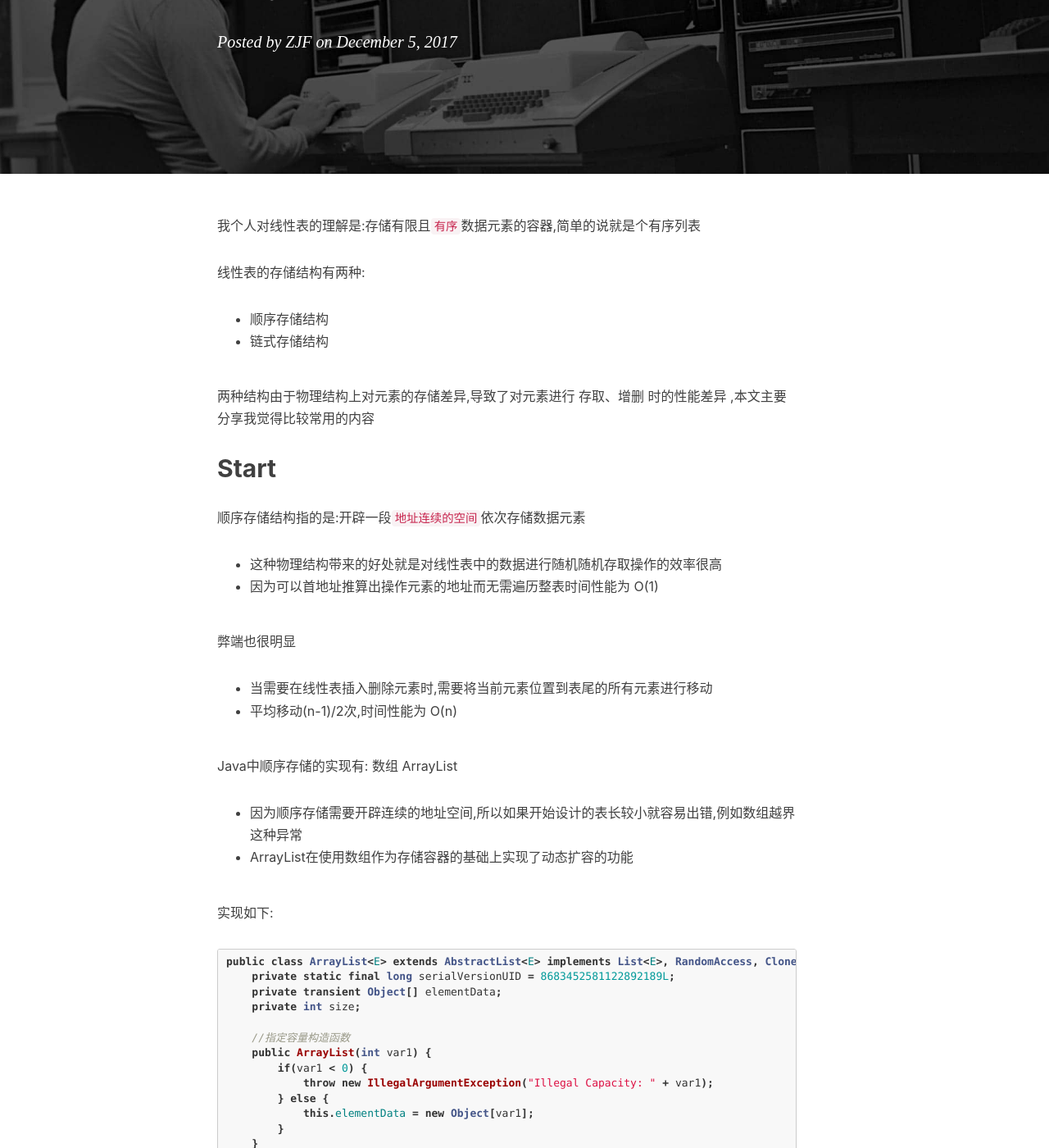
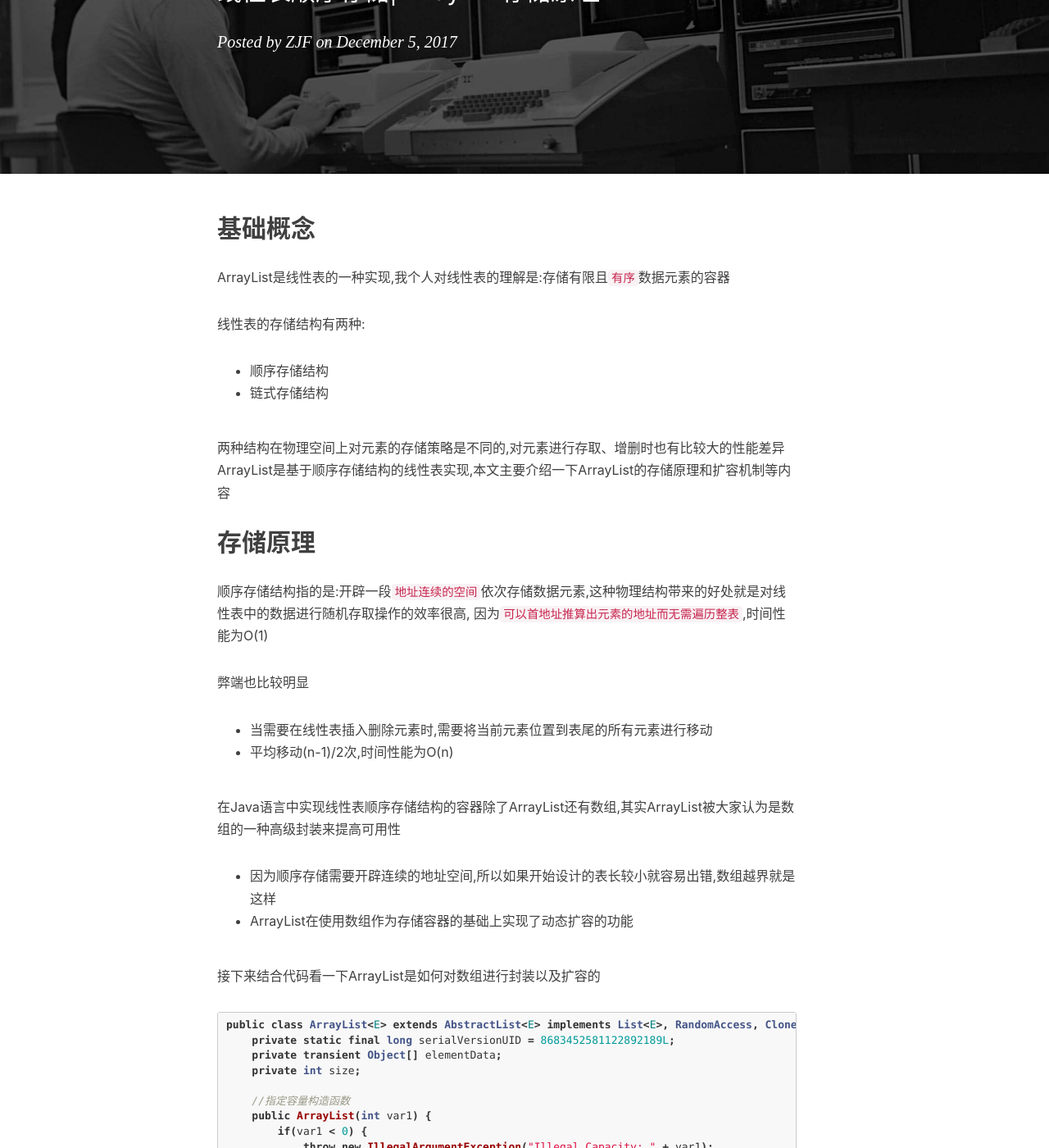
Before and after one commit to DoubleChick/DoubleChick.github.io, a Jekyll site: the page built from _posts/2017-12-05-ArrayList.markdown, in a window 1280 px wide and 1400 px high, scrolled down 311 px. Shown: the whole window at 82% size. Built offline with Jekyll 4.4.1, drawn with Linux system fonts in a browser that asks for light colours; nearby versions of some CDN libraries; comment, search, counter and statistics services are not loaded; some of the changed text lies outside the part shown.

Commit message:
Blog3Part11

````diff
--- a/_posts/2017-12-05-linearList.markdown
+++ b/_posts/2017-12-05-ArrayList.markdown
@@ -1,7 +1,7 @@
 ---
 layout:     post
-title:      "线性表的顺序存储& Java实现"
-subtitle:   " Linear List "
+title:      "ArrayList"
+subtitle:   "线性表顺序存储|ArrayList存储原理"
 date:       2017-12-05 13:30:00
 author:     "ZJF"
 header-img: "img/post-bg-unix-linux.jpg"
@@ -9,31 +9,31 @@ catalog: false
 tags:
     - 数据结构
 ---
+## 基础概念
 
-我个人对线性表的理解是:存储有限且`有序`数据元素的容器,简单的说就是个有序列表
+ArrayList是线性表的一种实现,我个人对线性表的理解是:存储有限且`有序`数据元素的容器
 
 线性表的存储结构有两种:
 * 顺序存储结构
 * 链式存储结构
 
-两种结构由于物理结构上对元素的存储差异,导致了对元素进行 存取、增删 时的性能差异
-,本文主要分享我觉得比较常用的内容
+两种结构在物理空间上对元素的存储策略是不同的,对元素进行存取、增删时也有比较大的性能差异
+ArrayList是基于顺序存储结构的线性表实现,本文主要介绍一下ArrayList的存储原理和扩容机制等内容
 
-## Start
+## 存储原理
 
-顺序存储结构指的是:开辟一段`地址连续的空间`依次存储数据元素
-* 这种物理结构带来的好处就是对线性表中的数据进行随机随机存取操作的效率很高
-* 因为可以首地址推算出操作元素的地址而无需遍历整表时间性能为 O(1)
+顺序存储结构指的是:开辟一段`地址连续的空间`依次存储数据元素,这种物理结构带来的好处就是对线性表中的数据进行随机存取操作的效率很高,
+因为`可以首地址推算出元素的地址而无需遍历整表`,时间性能为O(1)
 
-弊端也很明显
+弊端也比较明显
 * 当需要在线性表插入删除元素时,需要将当前元素位置到表尾的所有元素进行移动
-* 平均移动(n-1)/2次,时间性能为 O(n)
+* 平均移动(n-1)/2次,时间性能为O(n)
 
-Java中顺序存储的实现有: 数组  ArrayList
-* 因为顺序存储需要开辟连续的地址空间,所以如果开始设计的表长较小就容易出错,例如数组越界这种异常
+在Java语言中实现线性表顺序存储结构的容器除了ArrayList还有数组,其实ArrayList被大家认为是数组的一种高级封装来提高可用性
+* 因为顺序存储需要开辟连续的地址空间,所以如果开始设计的表长较小就容易出错,数组越界就是这样
 * ArrayList在使用数组作为存储容器的基础上实现了动态扩容的功能
 
-实现如下:
+接下来结合代码看一下ArrayList是如何对数组进行封装以及扩容的
 ```java
 public class ArrayList<E> extends AbstractList<E> implements List<E>, RandomAccess, Cloneable, Serializable {
     private static final long serialVersionUID = 8683452581122892189L;
--- a/_posts/2017-12-10-hashMap.markdown
+++ b/_posts/2017-12-10-hashMap.markdown
@@ -69,7 +69,7 @@ public HashMap() {
 }
  ```
 
-# 当需要往HashMap中存储Key-Value数据时会调用put方法
+### 当需要往HashMap中存储Key-Value数据时会调用put方法
 
 1.key为null的情况,调用putForNullKey方法,HashMap默认将key为null的数据存在数组的第一个位置,但第一个位置的数据不一定key都是null
 
@@ -152,7 +152,7 @@ void resize(int var1) {
     }
 ```
 
-# 取数据的get方法与put方法策略相似
+### 取数据的get方法与put方法策略相似
 * 先对key的hashCode散列,根据散列值判断数据的存储位置
 * 再对以该位置为头节点的链表进行遍历,找到我们需要的数据
 ```java
@@ -176,6 +176,7 @@ public V get(Object var1) {
 }
 ```
 ## 线程安全
+
 最后简单说两句并发问题,首先HashMap是非线程安全的
 
 从并发的角度很好理解,一般一个操作需要N个步骤去完成,又没设计成同步的大概率都会有并发隐患
````
